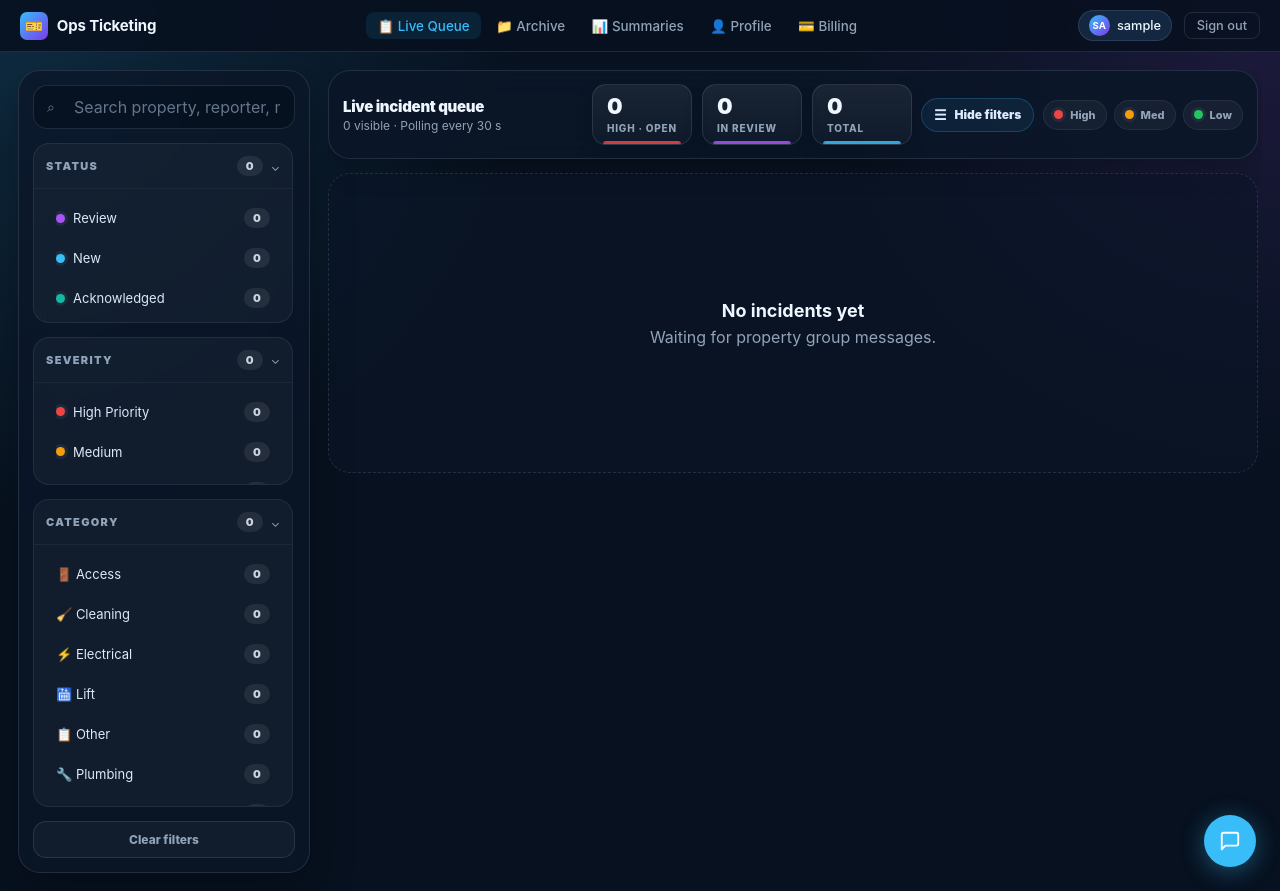
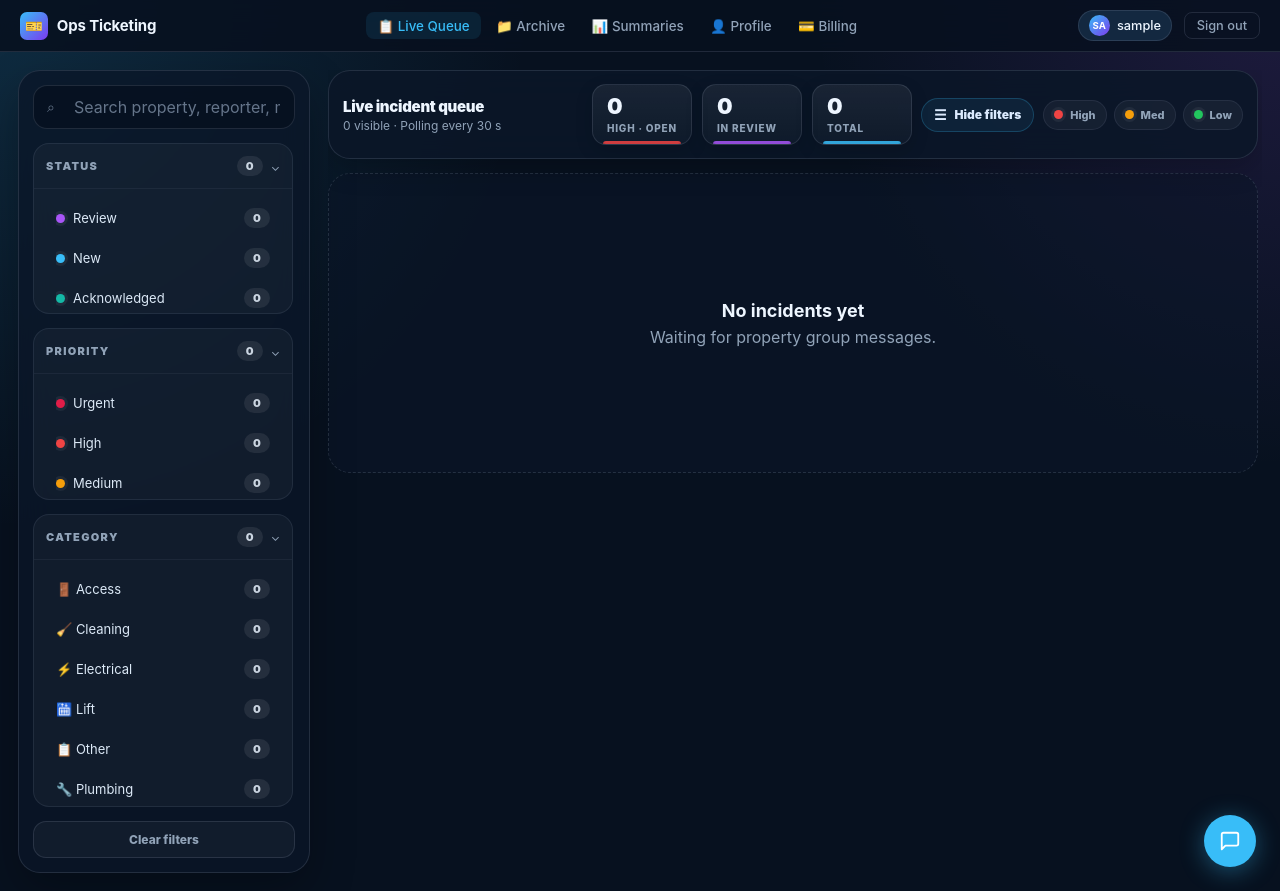
Before and after one commit to beeshaker/whatsapp_group, a FastAPI app: page / in a window 1280 px wide. Run offline with FastAPI, Linux system fonts and the light colour scheme; the visitor is signed in with stand-in values (Sample User, id 1); data comes from the database, SQL or seed files in the repository; data that the repository does not hold is empty; parts of the project's set-up code (start-up, migrations or seed data) failed here and were passed over.

Commit message:
refactor: rename severity filter/stat/badge plumbing to priority, add urgent level
Renames dashboard sidebar filter group, card data-attrs/badges, and all
associated JS (activeFilters, extractIncidentFromCard, poll, normalizeIncident,
buildCard, updateSelectedFilterCounts, clearFilters, applyFilters, updateStats,
updateCounts) from severity/sev to priority, matching the backend rename from
Task 3. Adds a new "Urgent" filter chip, CSS color variables, and card/badge
styling. Also adds categories_json to the / and /archive routes for Task 6's
category dropdown.

```diff
--- a/backend/main.py
+++ b/backend/main.py
@@ -1561,6 +1561,7 @@
     role = user_obj.role if user_obj else "user"
     cats_result = await db.execute(select(IncidentCategory).order_by(IncidentCategory.label))
     categories = cats_result.scalars().all()
+    categories_json = [{"slug": c.slug, "label": c.label} for c in categories]
     return templates.TemplateResponse(
         "dashboard.html",
         {
@@ -1572,6 +1573,7 @@
             "role": role,
             "mode": "live",
             "categories": categories,
+            "categories_json": categories_json,
         },
     )
 
@@ -1614,6 +1616,7 @@
     role = user_obj.role if user_obj else "user"
     cats_result = await db.execute(select(IncidentCategory).order_by(IncidentCategory.label))
     categories = cats_result.scalars().all()
+    categories_json = [{"slug": c.slug, "label": c.label} for c in categories]
     return templates.TemplateResponse(
         "dashboard.html",
         {
@@ -1625,6 +1628,7 @@
             "role": role,
             "mode": "archive",
             "categories": categories,
+            "categories_json": categories_json,
         },
     )
 
--- a/backend/templates/dashboard.html
+++ b/backend/templates/dashboard.html
@@ -19,6 +19,8 @@
       --blue-deep: #075985;
       --red: #ef4444;
       --red-soft: rgba(239, 68, 68, 0.14);
+      --urgent: #e11d48;
+      --urgent-soft: rgba(225, 29, 72, 0.18);
       --amber: #f59e0b;
       --amber-soft: rgba(245, 158, 11, 0.14);
       --green: #22c55e;
@@ -585,9 +587,10 @@
         rgba(16, 31, 52, 0.92);
     }
 
-    .card[data-sev="high"]::before { background: var(--red); }
-    .card[data-sev="medium"]::before { background: var(--amber); }
-    .card[data-sev="low"]::before { background: var(--green); }
+    .card[data-priority="urgent"]::before { background: var(--urgent); }
+    .card[data-priority="high"]::before { background: var(--red); }
+    .card[data-priority="medium"]::before { background: var(--amber); }
+    .card[data-priority="low"]::before { background: var(--green); }
     .card.hidden { display: none; }
 
     .card-head {
@@ -784,6 +787,7 @@
       border: 1px solid rgba(255,255,255,0.08);
     }
 
+    .badge-urgent { background: var(--urgent-soft); color: #fecdd3; }
     .badge-high { background: var(--red-soft); color: #fecaca; }
     .badge-medium { background: var(--amber-soft); color: #fde68a; }
     .badge-low { background: var(--green-soft); color: #bbf7d0; }
@@ -1211,15 +1215,16 @@
         </div>
         {% endif %}
 
-        <div class="filter-group collapsible" data-group="severity">
+        <div class="filter-group collapsible" data-group="priority">
           <button type="button" class="filter-header" onclick="toggleFilterGroup(this)">
-            <h4>Severity</h4>
-            <div class="filter-header-meta"><span class="cnt" id="selected-sev-count">0</span><span class="filter-chevron">⌄</span></div>
+            <h4>Priority</h4>
+            <div class="filter-header-meta"><span class="cnt" id="selected-priority-count">0</span><span class="filter-chevron">⌄</span></div>
           </button>
           <div class="filter-content">
-            <div class="fopt" data-filter="sev" data-val="high" onclick="toggleFilter(this)"><span class="left"><span class="dot" style="background:#ef4444"></span>High Priority</span><span class="cnt" data-cnt-sev="high">0</span></div>
-            <div class="fopt" data-filter="sev" data-val="medium" onclick="toggleFilter(this)"><span class="left"><span class="dot" style="background:#f59e0b"></span>Medium</span><span class="cnt" data-cnt-sev="medium">0</span></div>
-            <div class="fopt" data-filter="sev" data-val="low" onclick="toggleFilter(this)"><span class="left"><span class="dot" style="background:#22c55e"></span>Low</span><span class="cnt" data-cnt-sev="low">0</span></div>
+            <div class="fopt" data-filter="priority" data-val="urgent" onclick="toggleFilter(this)"><span class="left"><span class="dot" style="background:#e11d48"></span>Urgent</span><span class="cnt" data-cnt-priority="urgent">0</span></div>
+            <div class="fopt" data-filter="priority" data-val="high" onclick="toggleFilter(this)"><span class="left"><span class="dot" style="background:#ef4444"></span>High</span><span class="cnt" data-cnt-priority="high">0</span></div>
+            <div class="fopt" data-filter="priority" data-val="medium" onclick="toggleFilter(this)"><span class="left"><span class="dot" style="background:#f59e0b"></span>Medium</span><span class="cnt" data-cnt-priority="medium">0</span></div>
+            <div class="fopt" data-filter="priority" data-val="low" onclick="toggleFilter(this)"><span class="left"><span class="dot" style="background:#22c55e"></span>Low</span><span class="cnt" data-cnt-priority="low">0</span></div>
           </div>
         </div>
 
@@ -1280,7 +1285,7 @@
           {% set media_count = row.media_count %}
           <article class="card"
                data-id="{{ i.id }}"
-               data-sev="{{ i.severity }}"
+               data-priority="{{ i.priority }}"
                data-status="{{ i.status }}"
                data-cat="{{ i.category }}"
                data-updates="{{ update_count }}"
@@ -1309,7 +1314,7 @@
                 {% endif %}
               </div>
               <div class="card-right">
-                <span class="badge badge-{{ i.severity }}">{{ i.severity }}</span>
+                <span class="badge badge-{{ i.priority }}">{{ i.priority }}</span>
                 <span class="badge badge-{{ i.status }}" id="status-badge-{{ i.id }}">{{ i.status }}</span>
                 <span class="chevron">⌄</span>
               </div>
@@ -1393,7 +1398,7 @@
 
 let allIncidents = [];
 let pendingNew = [];
-let activeFilters = { status: new Set(), sev: new Set(), cat: new Set() };
+let activeFilters = { status: new Set(), priority: new Set(), cat: new Set() };
 let maxId = 0;
 
 const statusLabels = { new: 'new', review: 'review', acknowledged: 'acknowledged', resolved: 'resolved', ignored: 'ignored' };
@@ -1614,7 +1619,7 @@
   return {
     id: parseInt(card.dataset.id, 10),
     property_name: propertyName,
-    severity: card.dataset.sev,
+    priority: card.dataset.priority,
     status: card.dataset.status,
     category: card.dataset.cat,
     message_body: card.querySelector('.message')?.textContent || '',
@@ -1647,7 +1652,7 @@
 
     if (MODE === 'live') {
       const highOpen = [...allIncidents, ...pendingNew].filter(
-        i => i.severity === 'high' && !['resolved','ignored'].includes(i.status)
+        i => i.priority === 'high' && !['resolved','ignored'].includes(i.status)
       ).length;
       document.title = highOpen > 0 ? `(${highOpen} HIGH) {{ title }}` : '{{ title }}';
     }
@@ -1677,7 +1682,7 @@
   return {
     id: i.id,
     property_name: i.property_name || 'Unknown property',
-    severity: i.severity || 'low',
+    priority: i.priority || 'medium',
     status: i.status || 'new',
     category: i.category || 'other',
     message_body: i.message_body || '',
@@ -1696,7 +1701,7 @@
   const category = cap(i.category);
 
   return `
-<article class="card" data-id="${i.id}" data-sev="${esc(i.severity)}" data-status="${esc(i.status)}" data-cat="${esc(i.category)}">
+<article class="card" data-id="${i.id}" data-priority="${esc(i.priority)}" data-status="${esc(i.status)}" data-cat="${esc(i.category)}">
   <div class="card-head" onclick="toggleCard(this.closest('.card'))">
     <div class="category-icon">${icon}</div>
     <div class="info">
@@ -1710,7 +1715,7 @@
       </div>` : ''}
     </div>
     <div class="card-right">
-      <span class="badge badge-${esc(i.severity)}">${esc(i.severity)}</span>
+      <span class="badge badge-${esc(i.priority)}">${esc(i.priority)}</span>
       <span class="badge badge-${esc(i.status)}" id="status-badge-${i.id}">${esc(statusLabels[i.status] || i.status)}</span>
       <span class="chevron">⌄</span>
     </div>
@@ -1840,10 +1845,10 @@
 
 function updateSelectedFilterCounts() {
   const statusCount = document.getElementById('selected-status-count');
-  const sevCount = document.getElementById('selected-sev-count');
+  const priorityCount = document.getElementById('selected-priority-count');
   const catCount = document.getElementById('selected-cat-count');
   if (statusCount) statusCount.textContent = activeFilters.status.size;
-  if (sevCount) sevCount.textContent = activeFilters.sev.size;
+  if (priorityCount) priorityCount.textContent = activeFilters.priority.size;
   if (catCount) catCount.textContent = activeFilters.cat.size;
 }
 
@@ -1854,7 +1859,7 @@
 }
 
 function clearFilters() {
-  activeFilters = { status: new Set(), sev: new Set(), cat: new Set() };
+  activeFilters = { status: new Set(), priority: new Set(), cat: new Set() };
   document.getElementById('search-input').value = '';
   document.querySelectorAll('.fopt.active').forEach(el => el.classList.remove('active'));
   updateSelectedFilterCounts();
@@ -1867,16 +1872,16 @@
 
   document.querySelectorAll('.card[data-id]').forEach(card => {
     const matchStatus = activeFilters.status.size === 0 || activeFilters.status.has(card.dataset.status);
-    const matchSev = activeFilters.sev.size === 0 || activeFilters.sev.has(card.dataset.sev);
+    const matchPriority = activeFilters.priority.size === 0 || activeFilters.priority.has(card.dataset.priority);
     const matchCat = activeFilters.cat.size === 0 || activeFilters.cat.has(card.dataset.cat);
     const searchable = [
       card.querySelector('.title')?.textContent,
       card.querySelector('.message')?.textContent,
       card.querySelector('.meta')?.textContent,
-      card.dataset.status, card.dataset.sev, card.dataset.cat
+      card.dataset.status, card.dataset.priority, card.dataset.cat
     ].join(' ').toLowerCase();
     const matchSearch = !q || searchable.includes(q);
-    const shouldShow = matchStatus && matchSev && matchCat && matchSearch;
+    const shouldShow = matchStatus && matchPriority && matchCat && matchSearch;
     card.classList.toggle('hidden', !shouldShow);
     if (shouldShow) visible++;
   });
@@ -1896,7 +1901,7 @@
     if (total) total.textContent = allIncidents.length;
     return;
   }
-  const highOpen = allIncidents.filter(i => i.severity === 'high' && !['resolved','ignored'].includes(i.status)).length;
+  const highOpen = allIncidents.filter(i => i.priority === 'high' && !['resolved','ignored'].includes(i.status)).length;
   const inReview = allIncidents.filter(i => i.status === 'review').length;
   document.getElementById('stat-high').textContent = highOpen;
   document.getElementById('stat-review').textContent = inReview;
@@ -1908,9 +1913,9 @@
     const el = document.querySelector(`[data-cnt="${s}"]`);
     if (el) el.textContent = allIncidents.filter(i => i.status === s).length;
   });
-  ['high','medium','low'].forEach(s => {
-    const el = document.querySelector(`[data-cnt-sev="${s}"]`);
-    if (el) el.textContent = allIncidents.filter(i => i.severity === s).length;
+  ['urgent','high','medium','low'].forEach(s => {
+    const el = document.querySelector(`[data-cnt-priority="${s}"]`);
+    if (el) el.textContent = allIncidents.filter(i => i.priority === s).length;
   });
   document.querySelectorAll('[data-cnt-cat]').forEach(el => {
     const s = el.dataset.cntCat;
```
